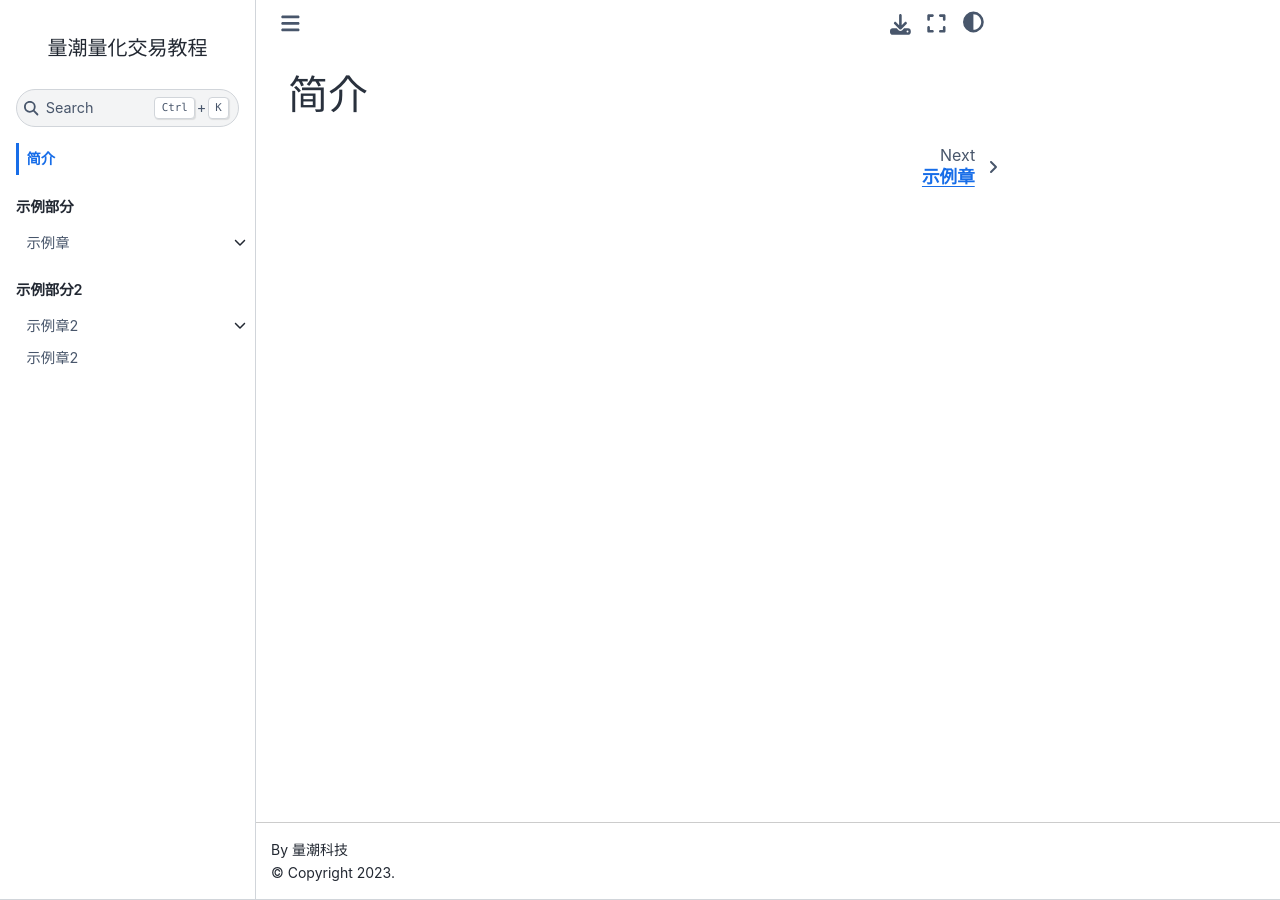
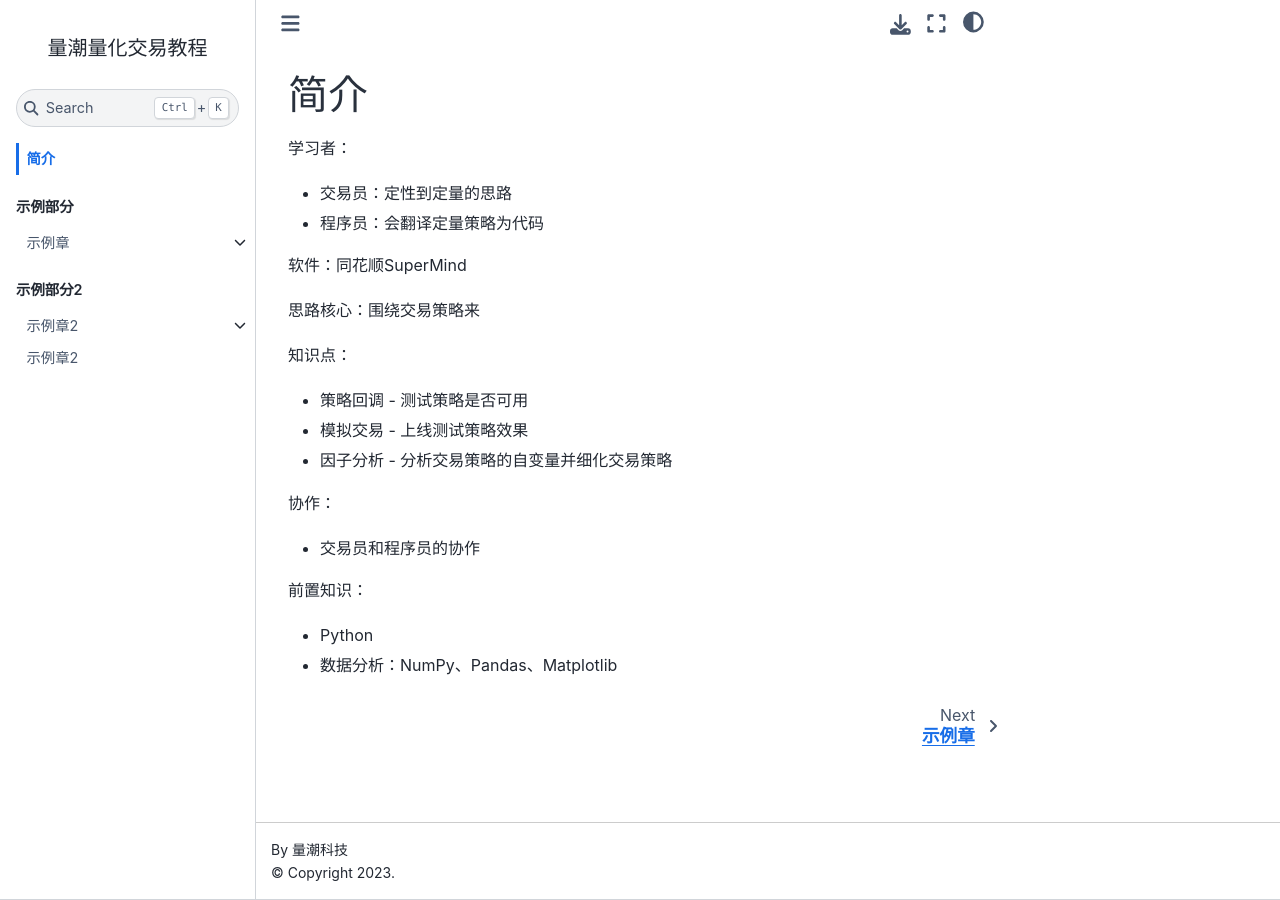
Before and after one commit to quanttide/quanttide-tutorial-of-quantitative-trading, a Jupyter Book: the page built from index.md, in a window 1280 px wide. Built offline with Jupyter Book 1.0.4 settings and Sphinx 7.4.7 and the Sphinx Book theme 1.1.4, drawn with Linux system fonts in a browser that asks for light colours.

Commit message:
Update index.md36

```diff
--- a/index.md
+++ b/index.md
@@ -1 +1,21 @@
 # 简介
+
+学习者：
+- 交易员：定性到定量的思路
+- 程序员：会翻译定量策略为代码
+
+软件：同花顺SuperMind
+
+思路核心：围绕交易策略来
+
+知识点：
+- 策略回调 - 测试策略是否可用
+- 模拟交易 - 上线测试策略效果
+- 因子分析 - 分析交易策略的自变量并细化交易策略
+
+协作：
+- 交易员和程序员的协作
+
+前置知识：
+- Python
+- 数据分析：NumPy、Pandas、Matplotlib
```
